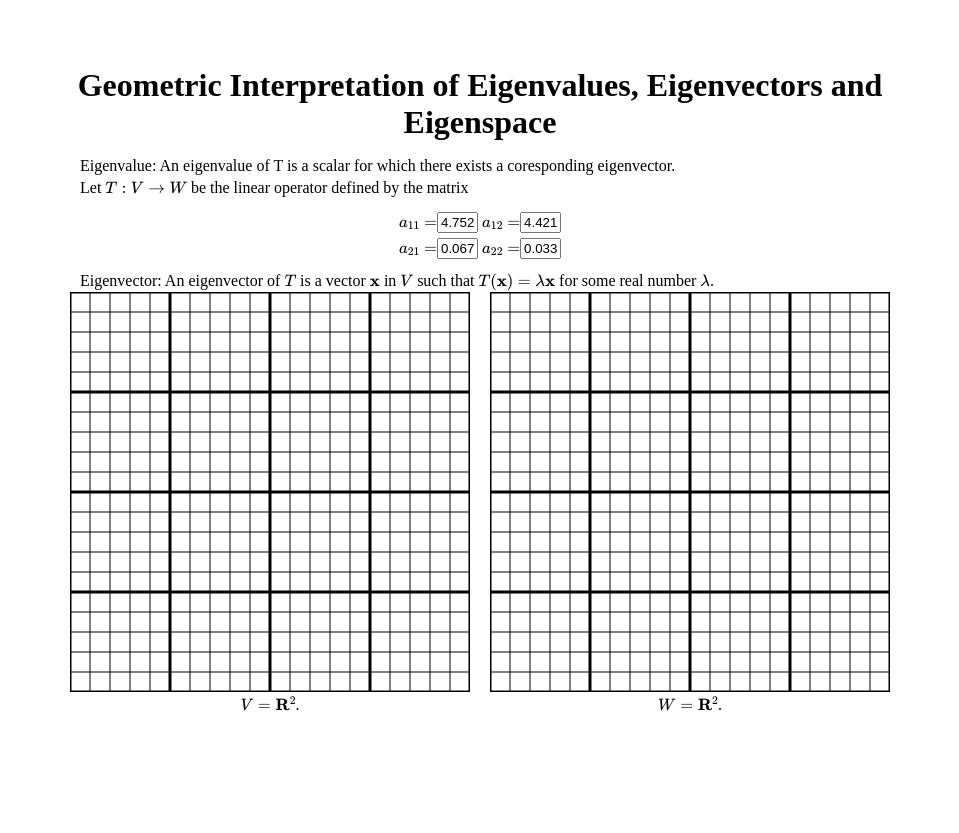
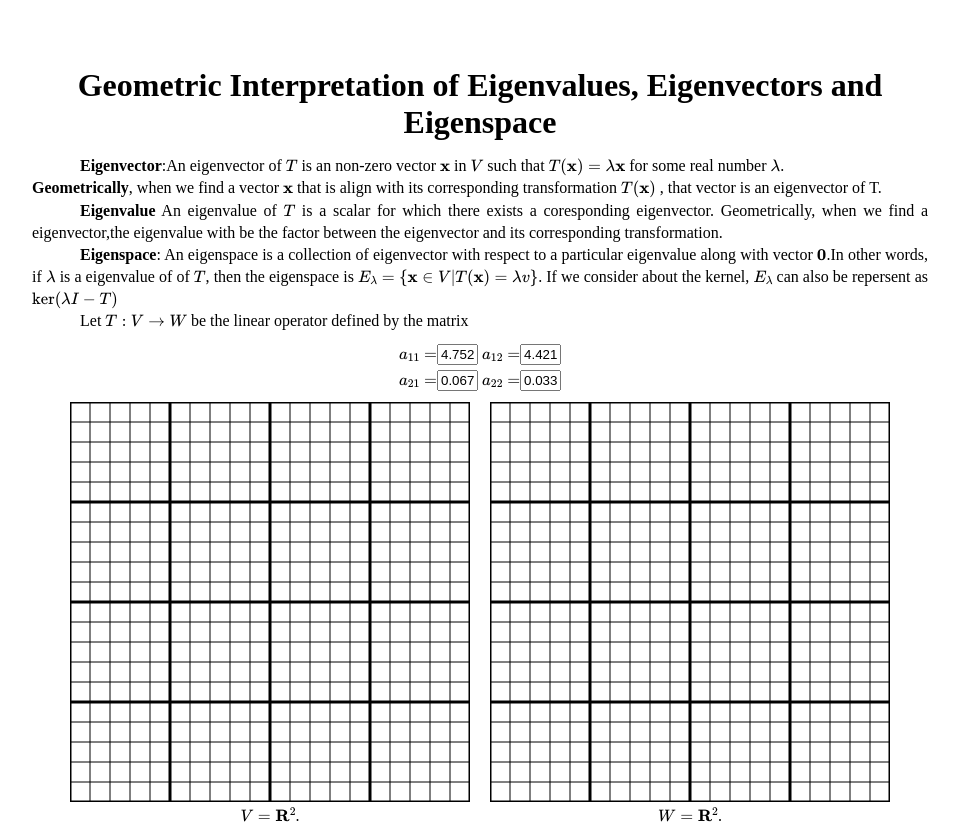
Before and after one commit to Auroaruora/Geometric-Interpretations-of-Mathematical-Concepts, a plain HTML site: page project/eigenvectors/eigenvectors.html in a window 1280 px wide. Shown: the whole page, without its empty margins (160-1119 px from the left). Before the commit the page ends 800 px from the top, so only its background shows below. Drawn offline with nearby package versions, Linux system fonts and the light colour scheme; some packages are replaced by stand-ins of ours.

Commit message:
Update eigenvectors.html

```diff
--- a/project/eigenvectors/eigenvectors.html
+++ b/project/eigenvectors/eigenvectors.html
@@ -9,7 +9,7 @@
   <script src="../../js/d3.js"></script>
   <script src="../../js/HC.js"></script>
   <script src="./js/eigenvectors.js"></script>
-
+   <!-- implement mathjax to display math equation properly -->
   <script type="text/x-mathjax-config">
   MathJax.Hub.Config({
     tex2jax: {
@@ -29,17 +29,35 @@
     <h1>Geometric Interpretation of Eigenvalues, Eigenvectors and Eigenspace</h1>
   </header>
 
+  <!-- define the apperence for math expression -->
+  <p style="display: none;">
+    $\newcommand{\Reals}{\mathbf{R}}$
+    $\newcommand{\Vec}[1]{\mathbf{#1}}$
+  </p>
+  <!-- definition of eigenvalue,eigenvectors and eigenspace  -->
   <p>
-    $\newcommand{\Reals}{\mathbf{R}}\newcommand{\Vec}[1]{\mathbf{#1}}$Eigenvalue: An eigenvalue of T is a scalar for which there exists a coresponding eigenvector.
+    <b> Eigenvector</b>:An eigenvector of $T$ is an non-zero vector $\Vec{x}$ in $V$
+      such that $T(\Vec{x}) = \lambda \Vec{x}$ for some real number $\lambda$. <br>
+      <b>Geometrically</b>, when we find a vector $\Vec{x}$ that is align with its corresponding
+      transformation $T(\Vec{x})$ , that vector is an eigenvector of T.
   </p>
+  <p>
+    <b>Eigenvalue</b> An eigenvalue of $T$ is a scalar for which there exists a
+    coresponding eigenvector. Geometrically, when we find a eigenvector,the eigenvalue
+    with be the factor between the eigenvector and its corresponding transformation.
+  </p>
+  <p>
+    <b>Eigenspace</b>: An eigenspace is a collection of eigenvector with respect to a
+    particular eigenvalue along with vector $\Vec{0}$.In other words, if $\lambda$ is
+     a eigenvalue of of $T$, then the eigenspace is $E_{\lambda} = \{\Vec{x} \in  V| T(\Vec{x})=\lambda v\}$.
+    If we consider about the kernel, $E_{\lambda}$ can also be repersent as $\ker(\lambda I - T)$
+  </p>
+   <!-- define mapping -->
   <p>
     Let $T:V \to W$ be the linear operator defined by the matrix
     <span id="coefficients"></span>
   </p>
-  <p>
-    Eigenvector: An eigenvector of $T$ is a vector $\Vec{x}$ in $V$
-    such that $T(\Vec{x}) = \lambda \Vec{x}$ for some real number $\lambda$.
-  </p>
+
   <div style="display:flex; flex-direction: row; justify-content: center;">
     <div style="text-align:center; margin-left:10px; margin-right: 10px;">
       <span>
```
